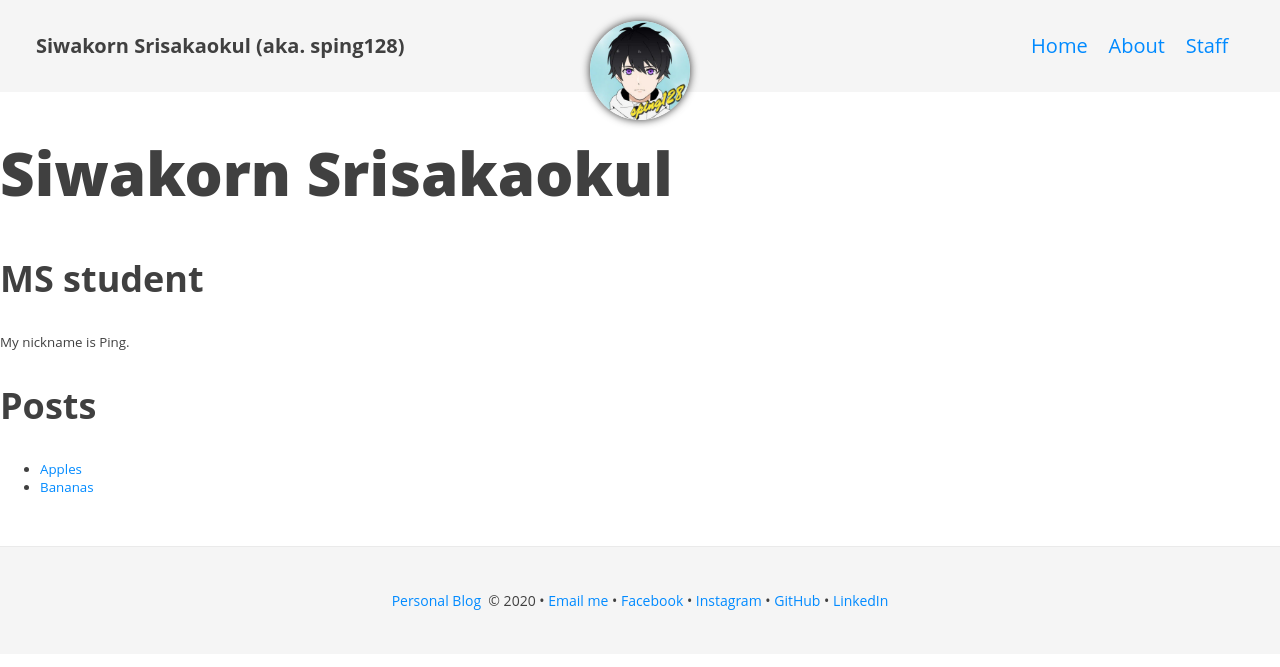
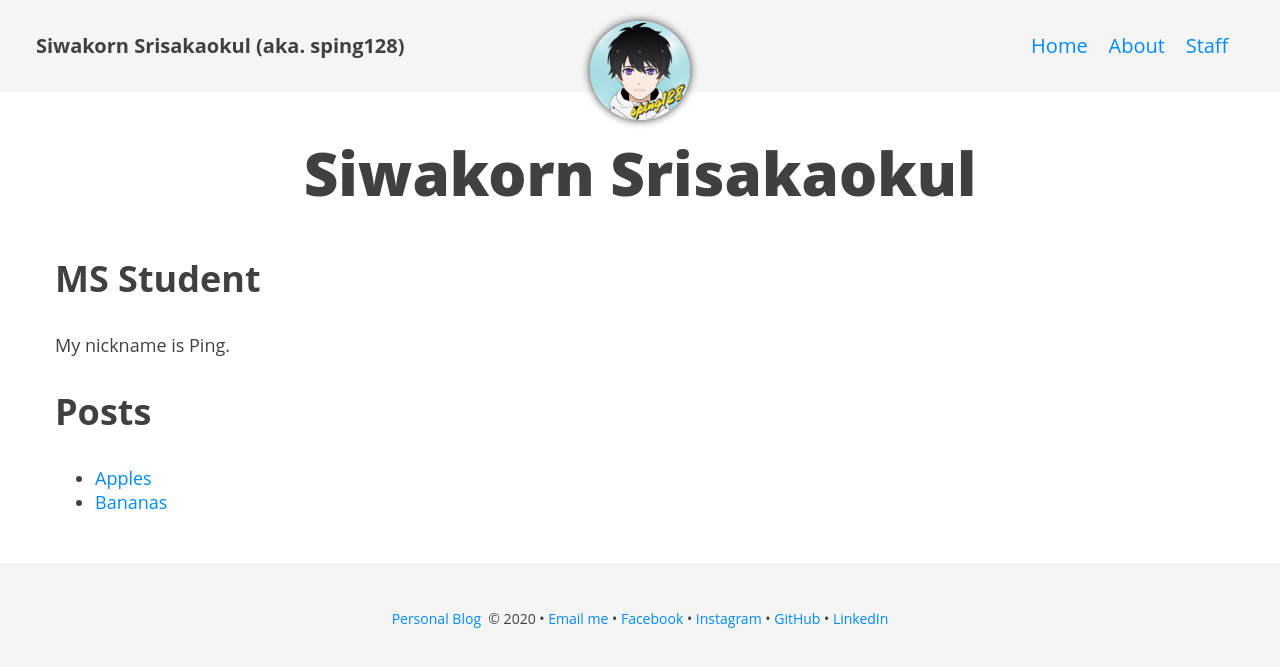
Before and after one commit to sping128/sping128.github.io, a Jekyll site: the page built from _authors/sping128.md, in a window 1280 px wide. Shown: the top 667 px of the page. Built offline with Jekyll 4.4.1, drawn with Linux system fonts in a browser that asks for light colours; nearby versions of some CDN libraries; library files that are not in the unit come from our copies.

Commit message:
Fixed the author page

```diff
--- a/_authors/sping128.md
+++ b/_authors/sping128.md
@@ -1,6 +1,6 @@
 ---
 short_name: sping128
 name: Siwakorn Srisakaokul
-position: MS student
+position: MS Student
 ---
 My nickname is Ping.
--- a/_layouts/author.html
+++ b/_layouts/author.html
@@ -1,7 +1,10 @@
 ---
 layout: default
 ---
+<div class="container">
+	<div class="page-heading">
 		<h1>{{ page.name }}</h1>
+	</div>
 	<h2>{{ page.position }}</h2>
 
 	{{ content }}
@@ -13,3 +16,5 @@ layout: default
 	    <li><a href="{{ post.url }}">{{ post.title }}</a></li>
 	  {% endfor %}
 	</ul>
+
+</div>
```
Lines whose indentation alone changed are shown as unchanged.
